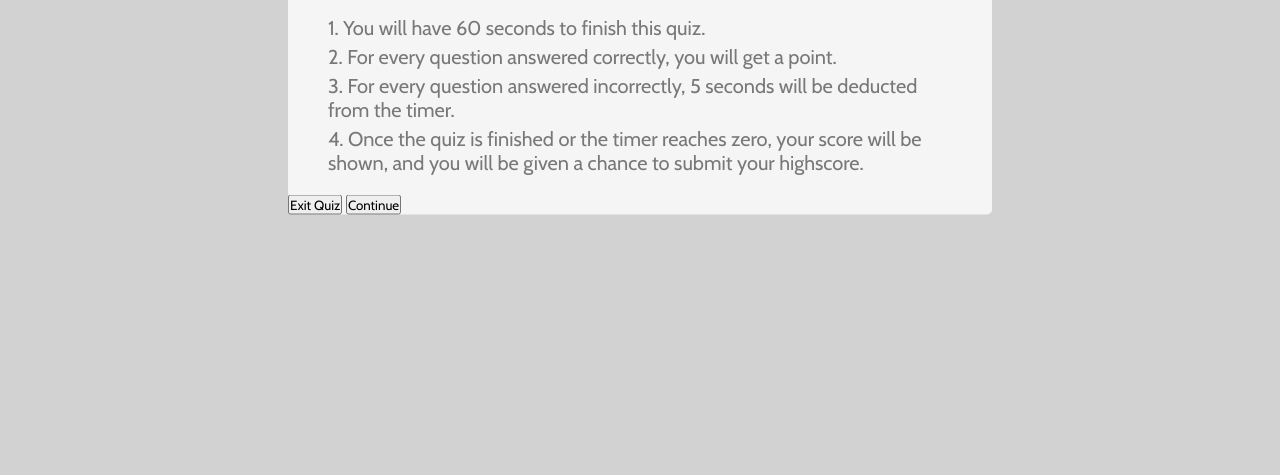
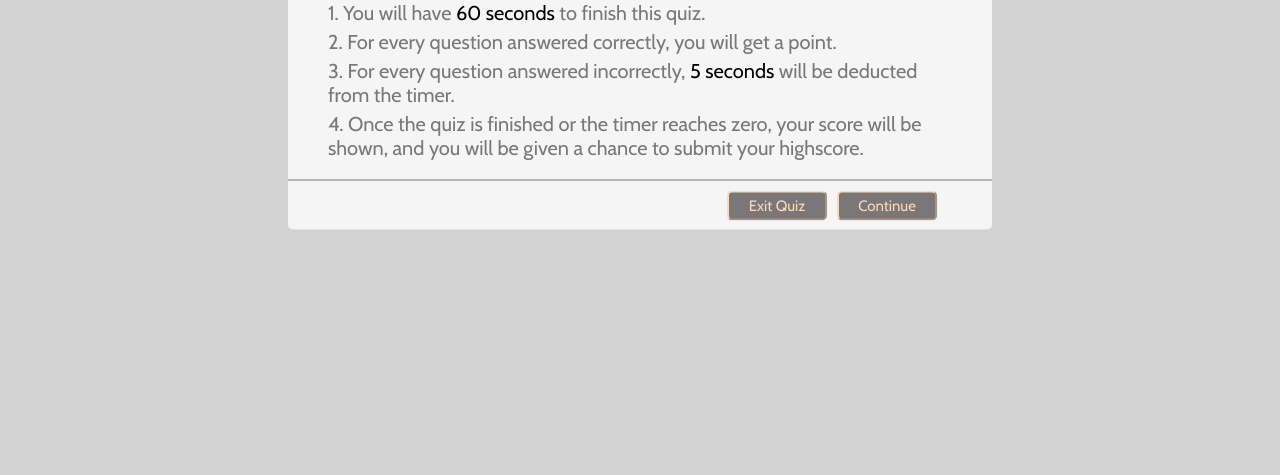
Before and after one commit to DavidESotomayor/code-quiz, a plain HTML site: page index.html in a window 1280 px wide. Shown: the part 325-800 px from the top of the page. Drawn offline with nearby package versions, Linux system fonts and the light colour scheme.

Commit message:
display box button styling

```diff
--- a/style.css
+++ b/style.css
@@ -75,3 +75,33 @@ body {
     margin: 5px 0;
     font-size: 20px;
 }
+
+/* Rules Span Styling */
+.displayBox .rulesList .rules span {
+    color: black;
+    font-weight: 500;
+}
+
+/* Display Box Buttons Styling */
+.displayBox .displayBoxButtons {
+    align-items: center;
+    border-top: 1px solid #797777;
+    display: flex;
+    height : 50px;
+    justify-content: flex-end;
+    padding: 0 50px;
+}
+
+/* Display Box Buttons Styling */
+.displayBox .displayBoxButtons button {
+    background: #797777;
+    border-color: #ffdab9;
+    border-radius : 5px;
+    color: #ffdab9;
+    cursor: pointer;
+    font-size: 15px;
+    font-weight: 500;
+    height: 30px;
+    margin: 0 5px;
+    width: 100px;
+}
```
